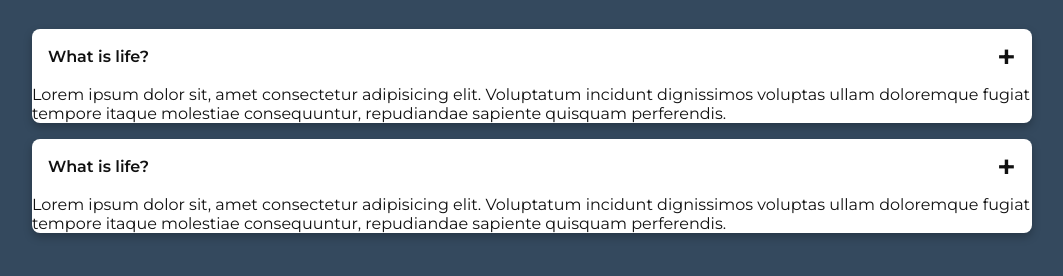
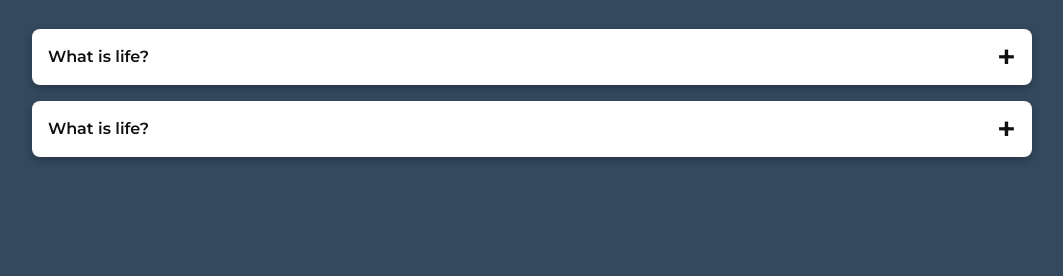
Before and after one commit to Nola360/April-4, a plain HTML site: page index.html in a window 1280 px wide. Shown: the part 84-360 px from the top of the page, without its empty margins (108-1171 px from the left). Drawn offline with Linux system fonts and the light colour scheme; a script that the page names is missing.

Commit message:
added rotation and transition

```diff
--- a/style.css
+++ b/style.css
@@ -48,8 +48,39 @@ h1 {
   font-size: 2rem;
   position: absolute;
   right: 1rem;
+  transition: transform .8s ease-out;
 }
 
 .accordion_item_header.active::after {
   content: '\2212';
+  transform: rotate(180deg);
 }
+
+.accordion_item_body {
+  max-height: 0;
+  overflow: hidden;
+  transition: max-height 0.9s ease-out;
+
+}
+
+
+.accordion_item_body_content {
+  padding: 1rem;
+  line-height: 1.5rem;
+  border-top: 3px solid #34495e;
+  border-image: linear-gradient(to right, transparent, #34495e, transparent) 1;/*create transparent ends to border-line*/
+}
+
+
+
+/* .accordion_item_header.active + .accordion_item_body {
+  max-height: 200px;
+
+
+} */
+
+@media(max-height: 767px) {
+  html {
+    font-size: 14px;
+  }
+}
```
